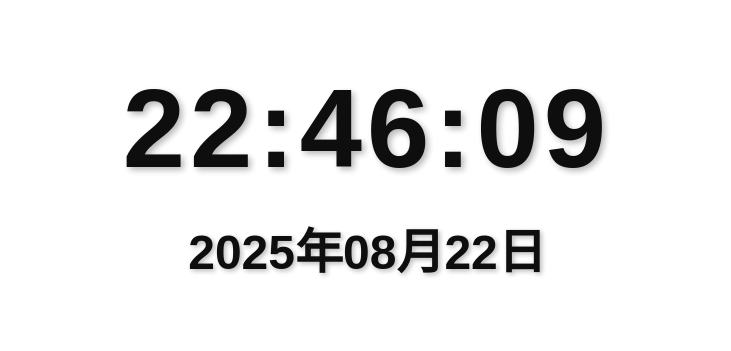
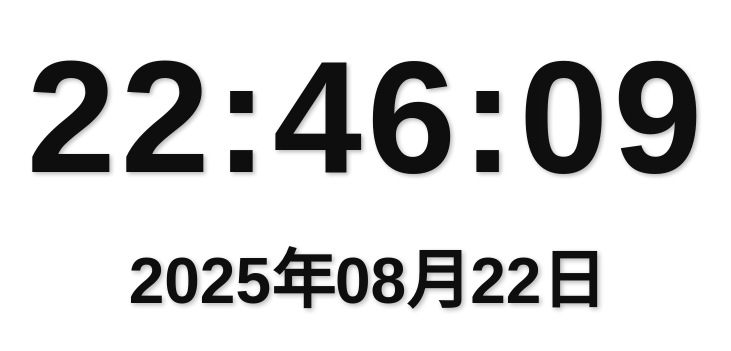
Before and after one commit to hirotodevl/clock, a plain HTML site: page index.html in a window 1280 px wide. Shown: the part 227-578 px from the top of the page, without its empty margins (273-1004 px from the left). Drawn offline with Linux system fonts and the light colour scheme.

Commit message:
Update index.html

```diff
--- a/index.html
+++ b/index.html
@@ -18,15 +18,15 @@
     }
 
     #clock {
-      font-size: 7rem; /* 時計をさらに大きく */
+      font-size: 10rem; /* 時計をさらに大きく */
       letter-spacing: 5px;
       transition: opacity 0.3s ease-in-out;
-      text-shadow: 3px 3px 6px rgba(0,0,0,0.3); /* 影を追加 */
+      text-shadow: 2px 2px 4px rgba(0,0,0,0.3); /* 影を追加 */
     }
 
     #date {
       margin-top: 20px;
-      font-size: 3rem; /* 日付も少し大きく */
+      font-size: 4rem; /* 日付も少し大きく */
       transition: opacity 0.3s ease-in-out;
       text-shadow: 2px 2px 5px rgba(0,0,0,0.3); /* 影を追加 */
     }
```
